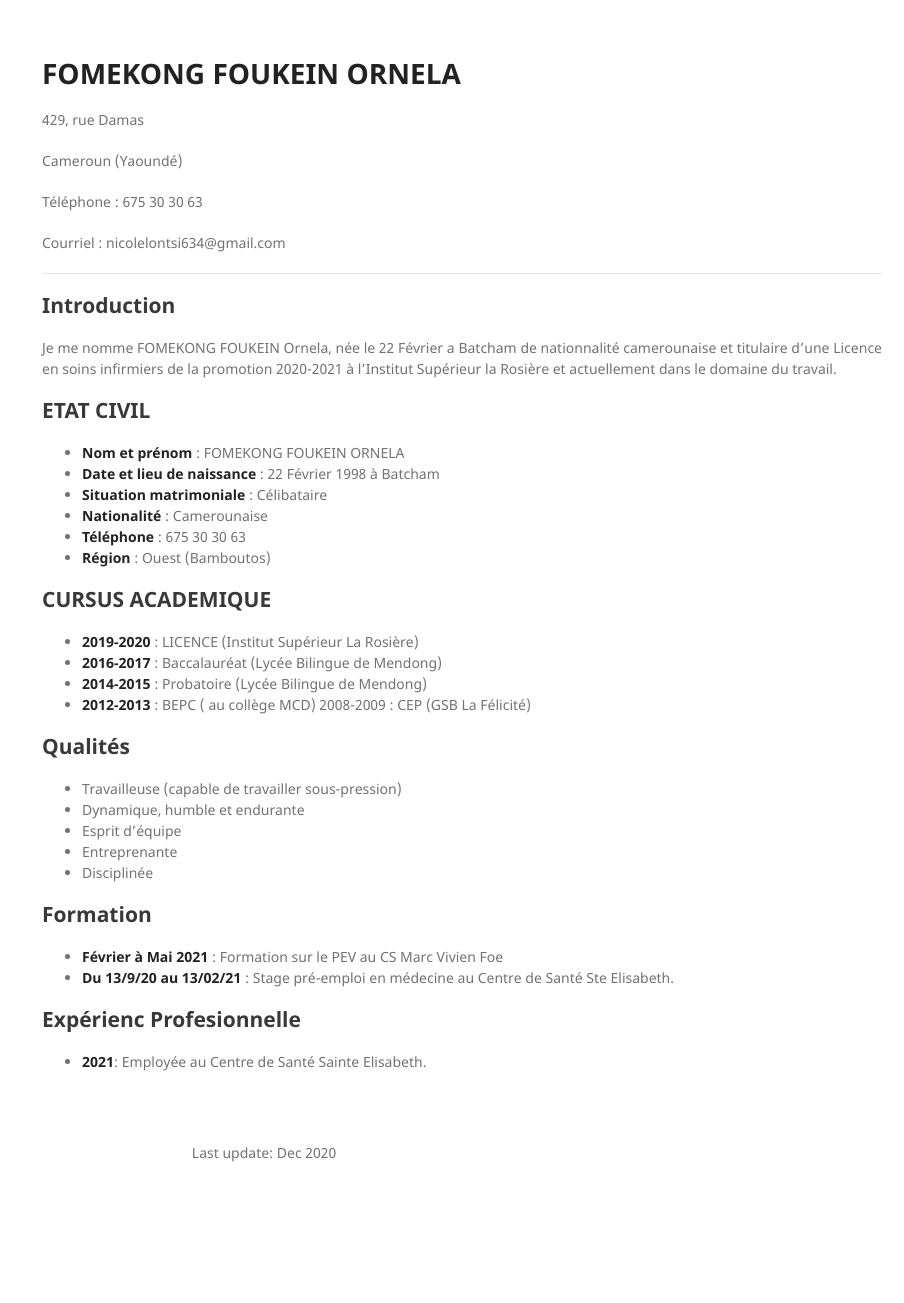
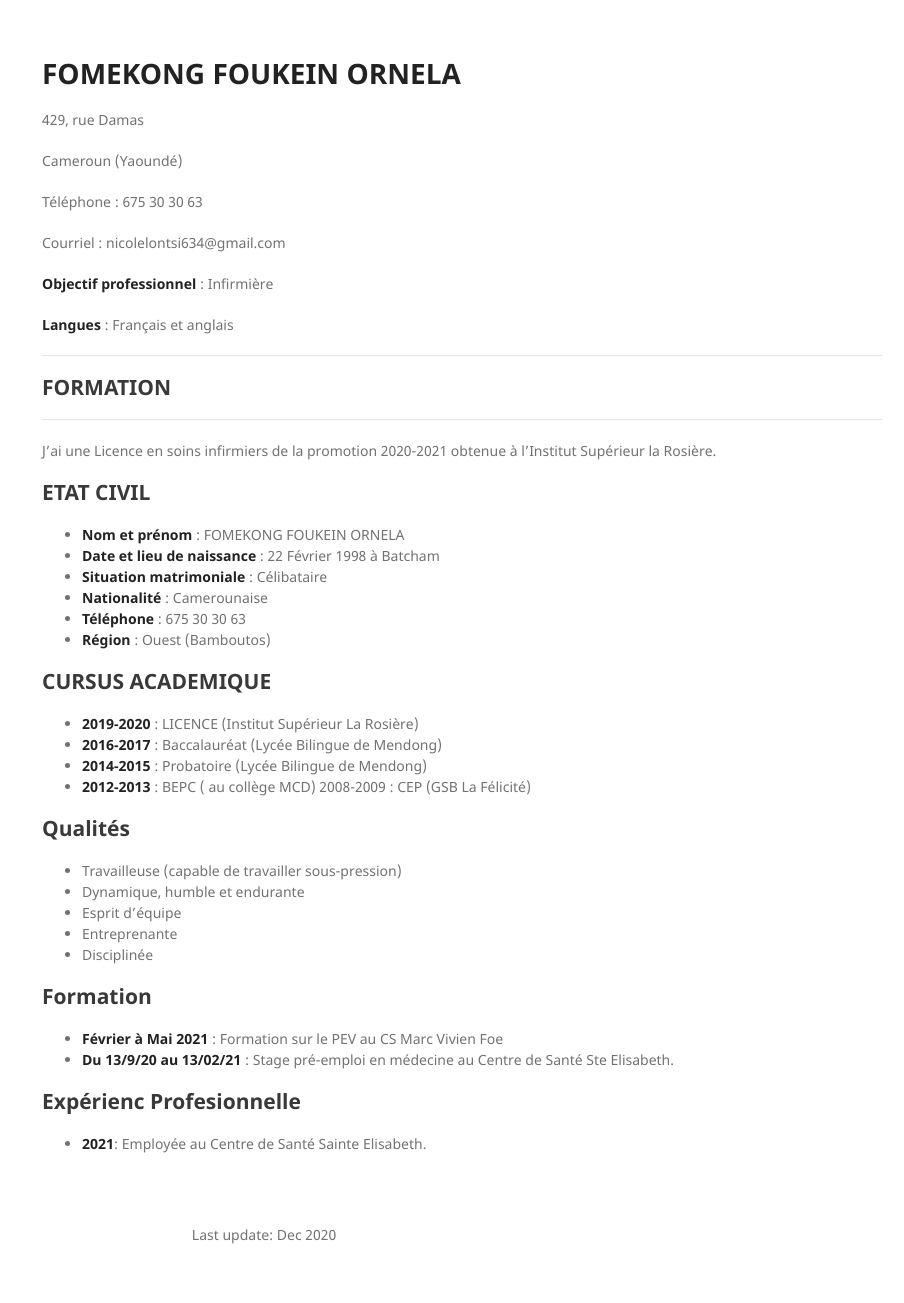
Before and after one commit to ornela1998/ornela1998.github.io, a Jekyll site: the page built from index.md, in a window 1280 px wide. Shown: the whole page, without its empty margins (376-1280 px from the left). Built offline with Jekyll 4.4.1, drawn with Linux system fonts in a browser that asks for light colours; nearby versions of some CDN libraries; our own code applies the rules of GitHub Pages for plain Markdown files; a style sheet for code colours, icons or effects is not loaded; before the commit the page ends 1221 px from its top, so only the background shows below that.

Commit message:
Update index.md

```diff
--- a/index.md
+++ b/index.md
@@ -1,4 +1,4 @@
-#                  FOMEKONG FOUKEIN ORNELA
+# FOMEKONG FOUKEIN ORNELA
 
   429, rue Damas
 
@@ -8,11 +8,16 @@
 
   Courriel : nicolelontsi634@gmail.com
 
+  **Objectif professionnel** : Infirmière
+
+  **Langues** : Français et anglais
+
 _________________________________________________________________
 
-## Introduction
+## FORMATION
+_________________________________________________________________
 
-Je me nomme FOMEKONG FOUKEIN Ornela, née le 22 Février a Batcham de nationnalité camerounaise et titulaire d’une Licence en soins infirmiers de la promotion 2020-2021 à l’Institut Supérieur la Rosière et actuellement dans le domaine du travail.
+J'ai une Licence en soins infirmiers de la promotion 2020-2021 obtenue à l’Institut Supérieur la Rosière.
 
 ## ETAT CIVIL
 
```
